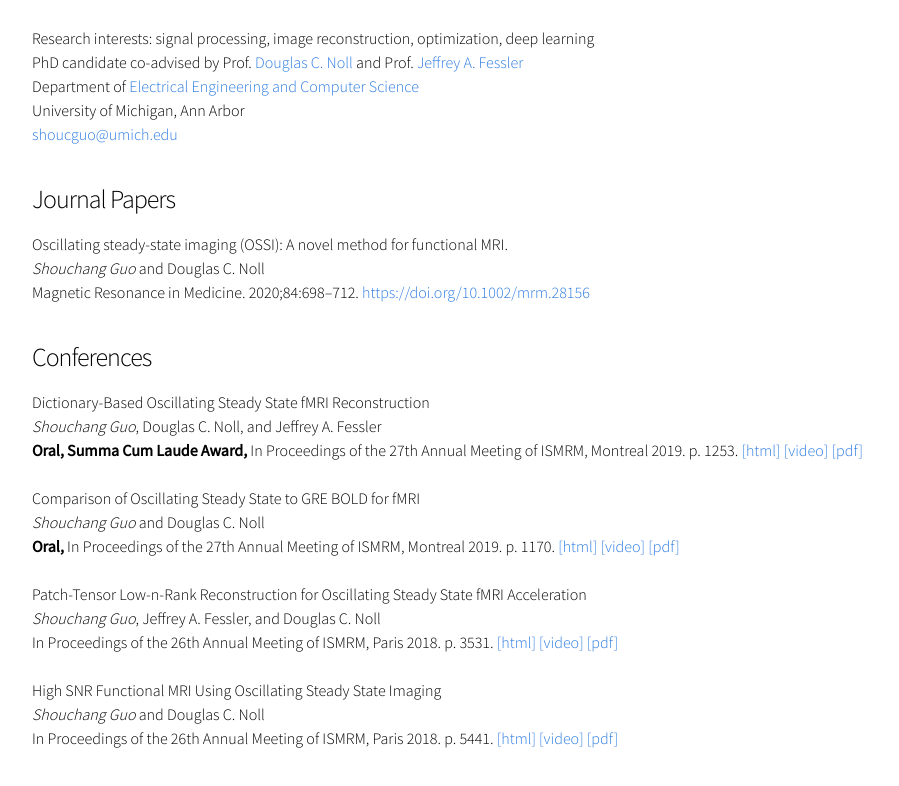
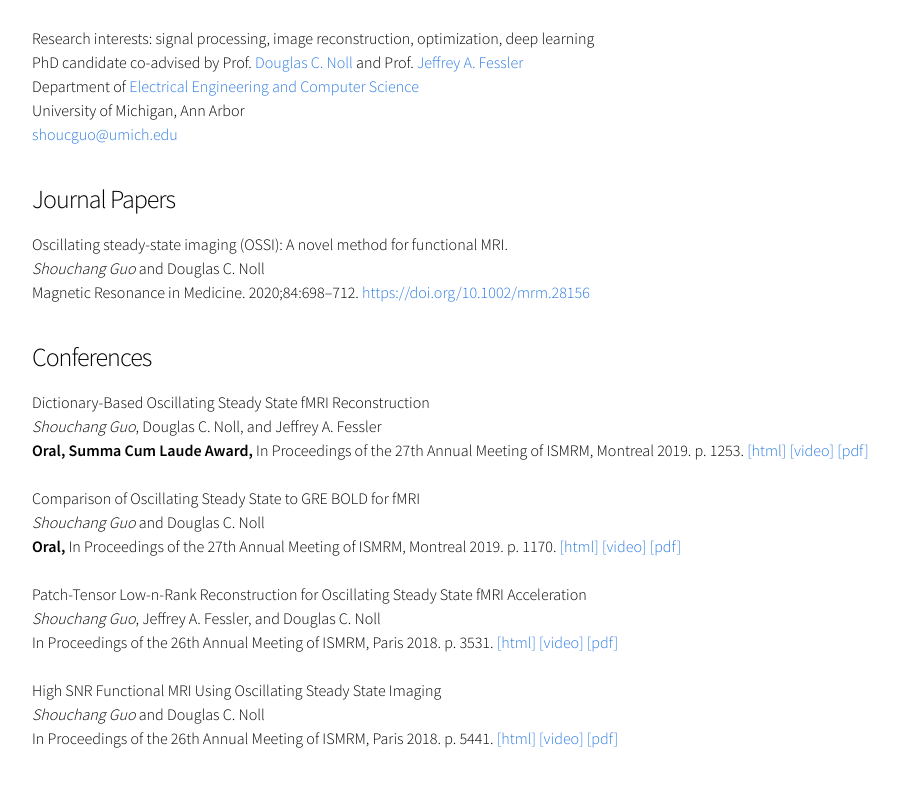
Before and after one commit to shouchanguo/shouchanguo.github.io, a plain HTML site: page index.html in a window 1280 px wide. Shown: the part 74-860 px from the top of the page, without its empty margins (108-1007 px from the left). Drawn offline with Linux system fonts and the light colour scheme.

Commit message:
Update index.html

```diff
--- a/index.html
+++ b/index.html
@@ -11,7 +11,7 @@
     <link rel="stylesheet" href="main.css">
 
     <!-- Google fonts -->
-    <link href='https://fonts.googleapis.com/css?family=Source+Sans+Pro:300,400' rel='stylesheet' type='text/css'>
+    <link href='https://fonts.googleapis.com/css?family=Source+Sans+Pro:300,400,600' rel='stylesheet' type='text/css'>
 
 </head>
 
```
